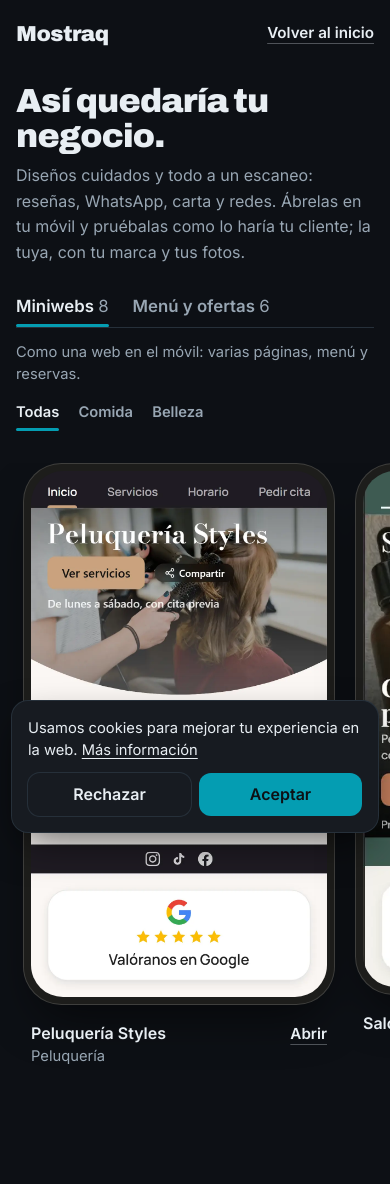
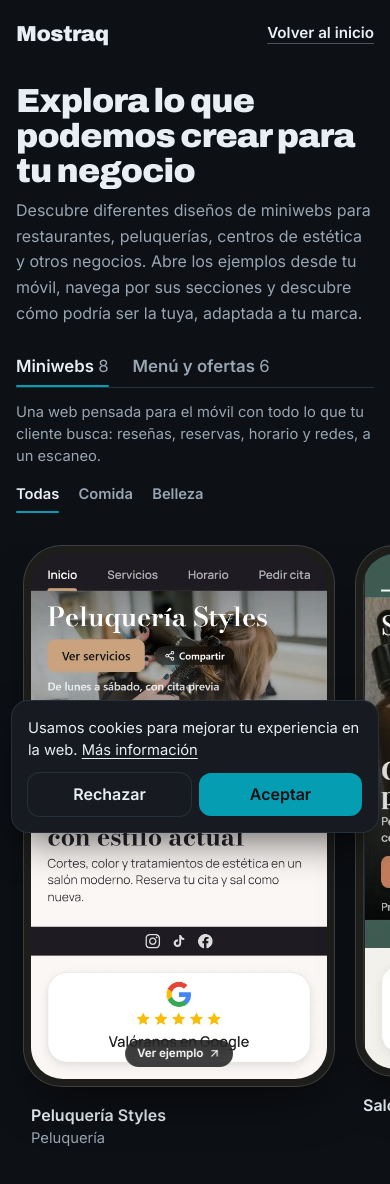
Before and after one commit to JESUS323DEV/qr-app, a React (Vite) app: page /catalogo in a window 390 px wide. Shown: the top 1184 px of the page. Before the commit the page ends 1155 px from the top, so only its background shows below. Built offline with nearby package versions, Linux system fonts and the light colour scheme; no server answers.

Commit message:
Landing y catálogo: en Ejemplos y en el catálogo de Miniwebs (móvil) la demo se abre solo con la pastilla «Ver ejemplo» y no al tocar el móvil; textos nuevos en la cabecera del catálogo y en las pestañas Miniwebs y Menú y ofertas

```diff
--- a/src/components/CarruselMoviles.jsx
+++ b/src/components/CarruselMoviles.jsx
@@ -1,12 +1,16 @@
 import { Link } from 'react-router-dom'
+import { ArrowUpRight } from 'lucide-react'
+import { hero } from '../landing/contenido'
 
 /* Fila de móviles que se desliza de lado, como el carrusel de Ejemplos de la landing, pero con cada móvil casi del alto de la pantalla.
    Cada uno enseña su captura (src/assets/capturas) o, si aún no la tiene, el móvil negro con su nombre; al tocarlo abre la demo (/demo/nombre).
    lista: [{ clave, nombre, sector, ruta, foto }]. Lo usan /miniweb, /catalogo y las páginas por temática.
    El marco toma la forma de su captura (sin recortarla); sin captura, el móvil negro con la misma proporción.
    --ancho: el ancho de cada móvil, para que su alto (la de una captura, 9/16, más el marco) sea el de la pantalla menos la cabecera; como mucho el 80 % del ancho
-   (en el móvil, uno a la vista con el siguiente asomando). Desde 1024 px de ancho deja de ser un carrusel y pasa a una rejilla de 3 columnas (4 desde 1280 px), como los ejemplos de la landing. */
-export default function CarruselMoviles({ lista }) {
+   (en el móvil, uno a la vista con el siguiente asomando). Desde 1024 px de ancho deja de ser un carrusel y pasa a una rejilla de 3 columnas (4 desde 1280 px), como los ejemplos de la landing.
+   pastilla: solo en el móvil (menos de 1024 px), el móvil no es un enlace (un toque suelto al hacer scroll abría la demo sin querer) y la demo se abre con la
+   pastilla "Ver ejemplo" sobre el móvil, como en la landing; el "Abrir" de debajo se esconde. En escritorio, igual que siempre. */
+export default function CarruselMoviles({ lista, pastilla = false }) {
   return (
     <ul
       className="-mx-4 mt-[2rem] flex snap-x snap-mandatory gap-[1.25rem] overflow-x-auto px-[max(1rem,calc(50%-var(--ancho)/2))] pb-[1.5rem] sm:-mx-6 lg:mx-0 lg:grid lg:grid-cols-3 lg:gap-[2rem] lg:overflow-visible lg:px-0 xl:grid-cols-4 [scrollbar-width:none]"
@@ -14,6 +18,28 @@ export default function CarruselMoviles({ lista }) {
     >
       {lista.map(d => (
         <li key={d.clave ?? d.slug} className="w-[var(--ancho)] shrink-0 snap-center lg:w-auto">
+          {pastilla ? (
+            <div className="relative block rounded-[2.4rem] border border-white/15 bg-[#1d1d1b] p-[0.45rem] shadow-[0_1.5rem_3rem_-1rem_rgb(0_0_0/0.6)]">
+              {d.foto ? (
+                <img src={d.foto} alt={`Ejemplo: ${d.nombre}`} loading="lazy" className="block h-auto w-full rounded-[2rem]" />
+              ) : (
+                <span className="flex aspect-[9/16] w-full flex-col items-center justify-center rounded-[2rem] bg-papel px-[1rem] text-center">
+                  <span className="font-titulo text-[1.4rem] font-black leading-[1.1]">{d.nombre}</span>
+                </span>
+              )}
+              {/* Escritorio: todo el móvil sigue siendo el enlace */}
+              <Link to={d.ruta} aria-label={`Abrir ${d.nombre}`} className="absolute inset-0 rounded-[2.4rem] max-lg:hidden" />
+              {/* Móvil: solo la pastilla abre la demo */}
+              <Link
+                to={d.ruta}
+                aria-label={`Abrir ${d.nombre}`}
+                className="absolute bottom-[1.2rem] left-1/2 flex -translate-x-1/2 items-center gap-[0.3rem] whitespace-nowrap rounded-full bg-black/75 px-[0.75rem] py-[0.3rem] text-[0.72rem] font-semibold text-white backdrop-blur-sm lg:hidden"
+              >
+                {hero.pista}
+                <ArrowUpRight className="h-[0.8rem] w-[0.8rem]" aria-hidden="true" />
+              </Link>
+            </div>
+          ) : (
           <Link
             to={d.ruta}
             aria-label={`Abrir ${d.nombre}`}
@@ -27,12 +53,13 @@ export default function CarruselMoviles({ lista }) {
               </span>
             )}
           </Link>
+          )}
           <div className="mt-[1rem] flex items-baseline justify-between gap-[1rem] px-[0.5rem]">
             <div>
               <p className="font-semibold">{d.nombre}</p>
               {d.sector && <p className="text-[0.92rem] text-suave">{d.sector}</p>}
             </div>
-            <Link to={d.ruta} className="shrink-0 text-[0.95rem] font-semibold underline decoration-tinta/30 underline-offset-[0.3em] hover:decoration-tinta">
+            <Link to={d.ruta} className={`shrink-0 text-[0.95rem] font-semibold underline decoration-tinta/30 underline-offset-[0.3em] hover:decoration-tinta ${pastilla ? 'max-lg:hidden' : ''}`}>
               Abrir
             </Link>
           </div>
--- a/src/landing/contenido.js
+++ b/src/landing/contenido.js
@@ -363,11 +363,11 @@ export const planesDetalle = {
 
 // Catálogo completo (/catalogo): todas las demos, separadas por tipo y filtrables por temática
 export const catalogo = {
-  titulo: 'Así quedaría tu negocio.',
-  texto: 'Diseños cuidados y todo a un escaneo: reseñas, WhatsApp, carta y redes. Ábrelas en tu móvil y pruébalas como lo haría tu cliente; la tuya, con tu marca y tus fotos.',
+  titulo: 'Explora lo que podemos crear para tu negocio',
+  texto: 'Descubre diferentes diseños de miniwebs para restaurantes, peluquerías, centros de estética y otros negocios. Abre los ejemplos desde tu móvil, navega por sus secciones y descubre cómo podría ser la tuya, adaptada a tu marca.',
   tipos: [
-    { key: 'miniweb', texto: 'Miniwebs', descripcion: 'Como una web en el móvil: varias páginas, menú y reservas.' },
-    { key: 'carta', texto: 'Menú y ofertas', descripcion: 'Tu menú del día y tus ofertas, con QR para las mesas.' },
+    { key: 'miniweb', texto: 'Miniwebs', descripcion: 'Una web pensada para el móvil con todo lo que tu cliente busca: reseñas, reservas, horario y redes, a un escaneo.' },
+    { key: 'carta', texto: 'Menú y ofertas', descripcion: 'Tu menú del día y tus ofertas siempre al día, y tus clientes los consultan desde el móvil con solo escanear el QR.' },
   ],
   todas: 'Todas',
   volver: 'Volver al inicio',
--- a/src/pages/CatalogoPage.jsx
+++ b/src/pages/CatalogoPage.jsx
@@ -90,7 +90,7 @@ export default function CatalogoPage() {
             </Filtro>
           ))}
         </nav>
-        <p className="mt-[0.8rem] text-[0.92rem] text-suave">{infoTipo.descripcion}</p>
+        {infoTipo.descripcion && <p className="mt-[0.8rem] text-[0.92rem] text-suave">{infoTipo.descripcion}</p>}
 
         {/* Temática, solo si hay más de una */}
         {tematicas.length > 1 && (
@@ -103,7 +103,8 @@ export default function CatalogoPage() {
           </div>
         )}
 
-        <CarruselMoviles lista={lista} />
+        {/* La pastilla "Ver ejemplo" en móvil, de momento solo en Miniwebs (Menú y ofertas sigue con "Abrir") */}
+        <CarruselMoviles lista={lista} pastilla={tipo === 'miniweb'} />
       </main>
     </div>
   )
--- a/src/pages/LandingPage.jsx
+++ b/src/pages/LandingPage.jsx
@@ -575,9 +575,8 @@ function HeroMiniweb() {
               >
                 {listaEj.map((d, i) => (
                   <li key={d.ruta} className="h-full shrink-0 snap-center py-[0.2rem]">
-                    <Link
-                      to={d.ruta}
-                      aria-label={`Abrir el ejemplo de ${d.nombre}`}
+                    {/* El mockup solo se desliza (un toque suelto al hacer scroll no abre nada); la demo se abre con "Ver ejemplo" */}
+                    <div
                       className={`relative block ${d.foto ? '' : 'aspect-[390/844]'} h-full rounded-[1.2rem] border border-white/15 bg-[#1d1d1b] p-[0.3rem] shadow-[0_1rem_2rem_-0.8rem_rgb(0_0_0/0.7)] transition-[opacity,transform] duration-500 ${
                         i === actualCarta ? 'opacity-100' : 'scale-[0.92] opacity-55'
                       }`}
@@ -592,15 +591,18 @@ function HeroMiniweb() {
                           <span className="mt-[0.4rem] text-[0.78rem] text-suave">{d.nombre}</span>
                         </span>
                       )}
-                      <span
-                        className={`pointer-events-none absolute bottom-[0.7rem] left-1/2 flex -translate-x-1/2 items-center gap-[0.3rem] whitespace-nowrap rounded-full bg-black/75 px-[0.75rem] py-[0.3rem] text-[0.72rem] font-semibold text-white backdrop-blur-sm transition-opacity duration-500 ${
-                          i === actualCarta ? 'opacity-100' : 'opacity-0'
+                      <Link
+                        to={d.ruta}
+                        aria-label={`Abrir el ejemplo de ${d.nombre}`}
+                        tabIndex={i === actualCarta ? 0 : -1}
+                        className={`absolute bottom-[0.7rem] left-1/2 flex -translate-x-1/2 items-center gap-[0.3rem] whitespace-nowrap rounded-full bg-black/75 px-[0.75rem] py-[0.3rem] text-[0.72rem] font-semibold text-white backdrop-blur-sm transition-opacity duration-500 ${
+                          i === actualCarta ? 'opacity-100' : 'pointer-events-none opacity-0'
                         }`}
                       >
                         {hero.pista}
                         <ArrowUpRight className="h-[0.8rem] w-[0.8rem]" aria-hidden="true" />
-                      </span>
-                    </Link>
+                      </Link>
+                    </div>
                   </li>
                 ))}
               </ul>
```
